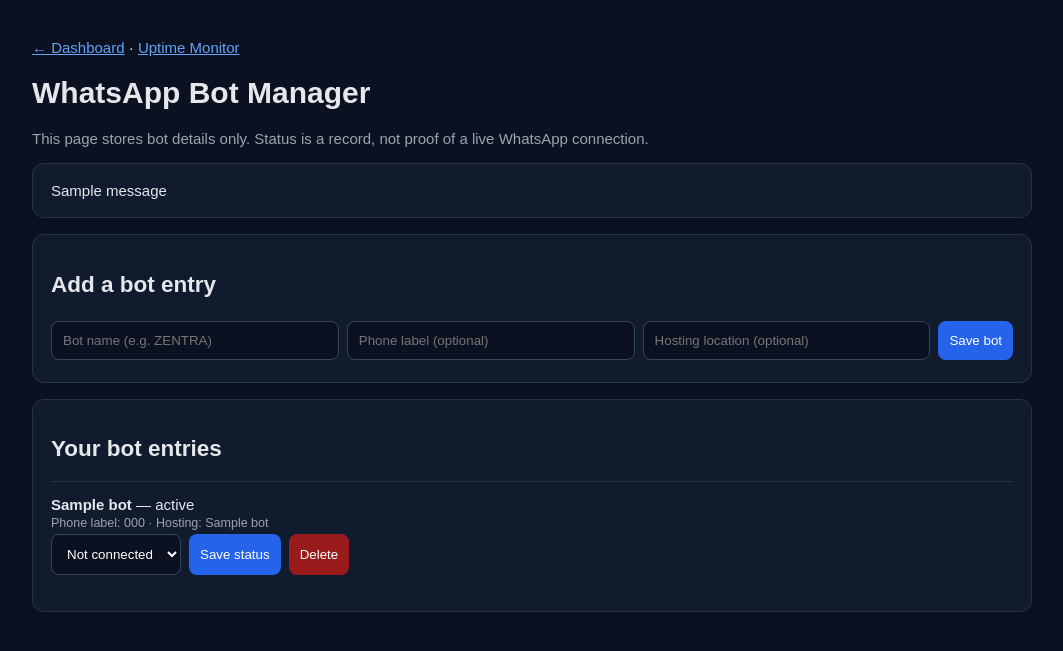
After one commit to mutolibayodeji19-byte/Python-panel, a Flask app: page /tools/whatsapp in a window 1280 px wide. The commit adds this page. Shown: the top 651 px of the page, without its empty margins (108-1171 px from the left). Run offline with Flask 3, Linux system fonts and the light colour scheme; a user stored in the database is signed in; tables that the repository leaves empty hold one stand-in row (values such as "Sample post"); one stand-in notice (Sample message) is shown.

Commit message:
Add uptime and WhatsApp management tools

```diff
--- a/app.py
+++ b/app.py
@@ -7,6 +7,7 @@ from config import Config
 from database.database import db
 from database.models import User
 from database.api_models import APIKey
+from database.feature_models import UptimeMonitor, WhatsAppBot
 
 
 app = Flask(__name__)
@@ -29,12 +30,14 @@ from routes.dashboard import dashboard
 from routes.admin import admin
 from routes.api_keys import api_keys
 from routes.api import api
+from routes.features import features
 
 app.register_blueprint(auth)
 app.register_blueprint(dashboard)
 app.register_blueprint(admin)
 app.register_blueprint(api_keys)
 app.register_blueprint(api)
+app.register_blueprint(features)
 
 
 @app.route("/version", methods=["GET"])
--- /dev/null
+++ b/routes/features.py
@@ -0,0 +1,184 @@
+import ipaddress
+import socket
+import time
+from datetime import datetime
+from urllib.error import HTTPError, URLError
+from urllib.parse import urlparse
+from urllib.request import (
+    HTTPRedirectHandler,
+    Request,
+    build_opener,
+)
+
+from flask import Blueprint, abort, flash, redirect, render_template, request, url_for
+from flask_login import current_user, login_required
+
+from database.database import db
+from database.feature_models import UptimeMonitor, WhatsAppBot
+
+
+features = Blueprint("features", __name__, url_prefix="/tools")
+
+
+def _public_http_url(value):
+    """Accept public HTTP(S) URLs only; reject private and local destinations."""
+    try:
+        parsed = urlparse((value or "").strip())
+        if parsed.scheme not in ("http", "https") or not parsed.hostname:
+            return None
+        if parsed.username or parsed.password:
+            return None
+        if parsed.port and not 1 <= parsed.port <= 65535:
+            return None
+
+        host = parsed.hostname
+        addresses = socket.getaddrinfo(host, parsed.port or (443 if parsed.scheme == "https" else 80))
+        if not addresses:
+            return None
+
+        for item in addresses:
+            ip = ipaddress.ip_address(item[4][0].split("%")[0])
+            if not ip.is_global:
+                return None
+
+        return parsed.geturl()
+    except (ValueError, OSError, socket.gaierror):
+        return None
+
+
+class _NoRedirect(HTTPRedirectHandler):
+    def redirect_request(self, req, fp, code, msg, headers, newurl):
+        return None
+
+
+@features.route("/uptime", methods=["GET", "POST"])
+@login_required
+def uptime():
+    if request.method == "POST":
+        action = request.form.get("action", "")
+        monitor_id = request.form.get("monitor_id", type=int)
+
+        if action == "add":
+            name = request.form.get("name", "").strip()
+            url = request.form.get("url", "").strip()
+            safe_url = _public_http_url(url)
+
+            if not name or len(name) > 80 or not safe_url or len(safe_url) > 500:
+                flash("Enter a name and a valid public HTTP(S) URL.", "error")
+            else:
+                db.session.add(UptimeMonitor(
+                    user_id=current_user.id, name=name, url=safe_url
+                ))
+                db.session.commit()
+                flash("Website added.", "success")
+
+        elif action == "delete" and monitor_id:
+            item = UptimeMonitor.query.filter_by(
+                id=monitor_id, user_id=current_user.id
+            ).first_or_404()
+            db.session.delete(item)
+            db.session.commit()
+            flash("Website removed.", "success")
+
+        elif action == "check" and monitor_id:
+            item = UptimeMonitor.query.filter_by(
+                id=monitor_id, user_id=current_user.id
+            ).first_or_404()
+            safe_url = _public_http_url(item.url)
+
+            if not safe_url:
+                item.last_status = "Blocked"
+                item.last_code = None
+                item.last_response_ms = None
+            else:
+                started = time.monotonic()
+                try:
+                    req = Request(
+                        safe_url,
+                        headers={"User-Agent": "PrimeZenith-Uptime/1.0"},
+                        method="GET",
+                    )
+                    opener = build_opener(_NoRedirect())
+                    try:
+                        response = opener.open(req, timeout=8)
+                        code = response.getcode()
+                        response.close()
+                    except HTTPError as exc:
+                        code = exc.code
+                    elapsed = int((time.monotonic() - started) * 1000)
+                    item.last_code = code
+                    item.last_response_ms = elapsed
+                    item.last_status = "Up" if 200 <= code < 400 else "Down"
+                except (URLError, OSError, TimeoutError, ValueError):
+                    item.last_code = None
+                    item.last_response_ms = int((time.monotonic() - started) * 1000)
+                    item.last_status = "Down"
+
+            item.last_checked = datetime.utcnow()
+            db.session.commit()
+            flash("Uptime check completed.", "success")
+
+        return redirect(url_for("features.uptime"))
+
+    monitors = (
+        UptimeMonitor.query.filter_by(user_id=current_user.id)
+        .order_by(UptimeMonitor.id.desc()).all()
+    )
+    return render_template("uptime.html", monitors=monitors)
+
+
+@features.route("/whatsapp", methods=["GET", "POST"])
+@login_required
+def whatsapp():
+    if request.method == "POST":
+        action = request.form.get("action", "")
+
+        if action == "add":
+            name = request.form.get("name", "").strip()
+            phone = request.form.get("phone_label", "").strip()
+            hosting = request.form.get("hosting_label", "").strip()
+
+            if not name or len(name) > 80 or len(phone) > 40 or len(hosting) > 120:
+                flash("Check the bot name and field lengths.", "error")
+            else:
+                db.session.add(WhatsAppBot(
+                    user_id=current_user.id,
+                    name=name,
+                    phone_label=phone,
+                    hosting_label=hosting,
+                    connection_status="Not connected",
+                ))
+                db.session.commit()
+                flash("Bot entry saved. No live connection was started.", "success")
+
+        elif action == "status":
+            bot_id = request.form.get("bot_id", type=int)
+            status = request.form.get("status", "")
+            allowed = {"Not connected", "Connecting", "Connected", "Stopped", "Error"}
+            bot = WhatsAppBot.query.filter_by(
+                id=bot_id, user_id=current_user.id
+            ).first_or_404()
+
+            if status in allowed:
+                bot.connection_status = status
+                db.session.commit()
+                flash("Recorded status updated. This does not control a live bot.", "success")
+            else:
+                flash("Invalid status.", "error")
+
+        elif action == "delete":
+            bot_id = request.form.get("bot_id", type=int)
+            bot = WhatsAppBot.query.filter_by(
+                id=bot_id, user_id=current_user.id
+            ).first_or_404()
+            db.session.delete(bot)
+            db.session.commit()
+            flash("Bot entry removed.", "success")
+
+        return redirect(url_for("features.whatsapp"))
+
+    bots = (
+        WhatsAppBot.query.filter_by(user_id=current_user.id)
+        .order_by(WhatsAppBot.id.desc()).all()
+    )
+    return render_template("whatsapp.html", bots=bots)
--- a/templates/dashboard.html
+++ b/templates/dashboard.html
@@ -156,6 +156,8 @@
     <nav class="nav">
         <a href="/" class="active">🏠 Dashboard</a>
         <a href="/api-keys/">🔑 API Keys</a>
+        <a href="/tools/uptime">📡 Uptime Monitor</a>
+        <a href="/tools/whatsapp">🤖 WhatsApp Manager</a>
     </nav>
     <div class="logout"><a href="/logout">🚪 Logout</a></div>
 </aside>
--- /dev/null
+++ b/templates/whatsapp.html
@@ -0,0 +1,53 @@
+<!doctype html>
+<html lang="en">
+<head>
+<meta charset="utf-8">
+<meta name="viewport" content="width=device-width,initial-scale=1">
+<title>WhatsApp Manager | PRIME ZENITH</title>
+<style>
+body{margin:0;background:#0b1120;color:#e5e7eb;font:15px Arial,sans-serif}
+main{max-width:1000px;margin:auto;padding:24px}
+a{color:#60a5fa}.panel{background:#111b2e;border:1px solid #26344b;border-radius:12px;padding:18px;margin:16px 0}
+input,select,button{box-sizing:border-box;padding:11px;border-radius:8px;border:1px solid #34445d;margin:4px 0}
+input,select{background:#0b1120;color:white;max-width:100%}
+button{background:#2563eb;color:white;cursor:pointer;border:0}
+form{display:flex;gap:8px;flex-wrap:wrap}form input{flex:1;min-width:150px}
+small,.muted{color:#9ca3af}.item{border-top:1px solid #26344b;padding:14px 0;overflow-wrap:anywhere}
+.danger{background:#991b1b}
+</style>
+</head>
+<body><main>
+<p><a href="/">← Dashboard</a> · <a href="/tools/uptime">Uptime Monitor</a></p>
+<h1>WhatsApp Bot Manager</h1>
+<p class="muted">This page stores bot details only. Status is a record, not proof of a live WhatsApp connection.</p>
+{% with messages = get_flashed_messages(with_categories=true) %}
+{% for category, message in messages %}<div class="panel">{{ message }}</div>{% endfor %}
+{% endwith %}
+<section class="panel">
+<h2>Add a bot entry</h2>
+<form method="post">
+<input type="hidden" name="action" value="add">
+<input name="name" maxlength="80" placeholder="Bot name (e.g. ZENTRA)" required>
+<input name="phone_label" maxlength="40" placeholder="Phone label (optional)">
+<input name="hosting_label" maxlength="120" placeholder="Hosting location (optional)">
+<button type="submit">Save bot</button>
+</form>
+</section>
+<section class="panel"><h2>Your bot entries</h2>
+{% for bot in bots %}
+<div class="item">
+<strong>{{ bot.name }}</strong> — {{ bot.connection_status }}
+<br><small>Phone label: {{ bot.phone_label or 'Not set' }} · Hosting: {{ bot.hosting_label or 'Not set' }}</small>
+<form method="post">
+<input type="hidden" name="bot_id" value="{{ bot.id }}">
+<select name="status" aria-label="Recorded bot status">
+{% for status in ['Not connected','Connecting','Connected','Stopped','Error'] %}
+<option value="{{ status }}" {% if bot.connection_status == status %}selected{% endif %}>{{ status }}</option>
+{% endfor %}
+</select>
+<button name="action" value="status">Save status</button>
+<button class="danger" name="action" value="delete" onclick="return confirm('Remove this bot entry?')">Delete</button>
+</form>
+</div>
+{% else %}<p class="muted">No bot entries saved yet.</p>{% endfor %}
+</section></main></body></html>
```
Also changed, not shown: config.py (+16 -3 lines), database/feature_models.py (added, +25 -0 lines), templates/uptime.html (added, +50 -0 lines).
